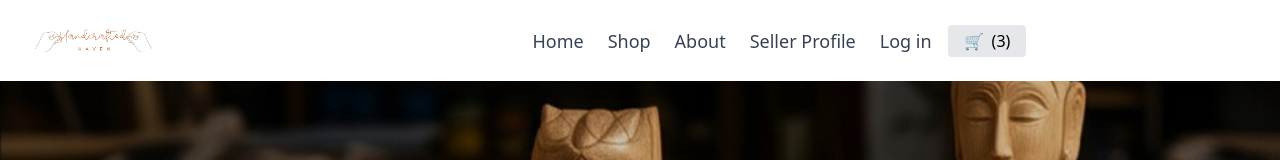
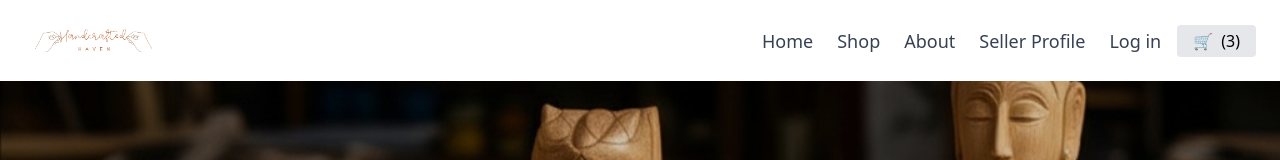
Before and after one commit to KukkikD/WDD430-Group6-Project, a Next.js app: page / in a window 1280 px wide. Shown: the top 160 px of the page. Built offline with nearby package versions, Linux system fonts and the light colour scheme; no server answers; the database is empty.

Commit message:
most css fixed from header to footer

```diff
--- a/src/ui/components/Navbar.tsx
+++ b/src/ui/components/Navbar.tsx
@@ -9,7 +9,7 @@ export default function Navbar() {
 
   return (
     <header className="bg-white shadow-md">
-      <div className="max-w-7xl mx-auto flex flex-wrap w-full px-4 md:px-6 py-4">
+      <div className="max-w-7xl mx-auto flex flex-wrap justify-between w-full px-4 md:px-6 py-4">
           {/* Left: Logo */}
           <div className="flex-shrink-0">
             <Link href="/">
```
